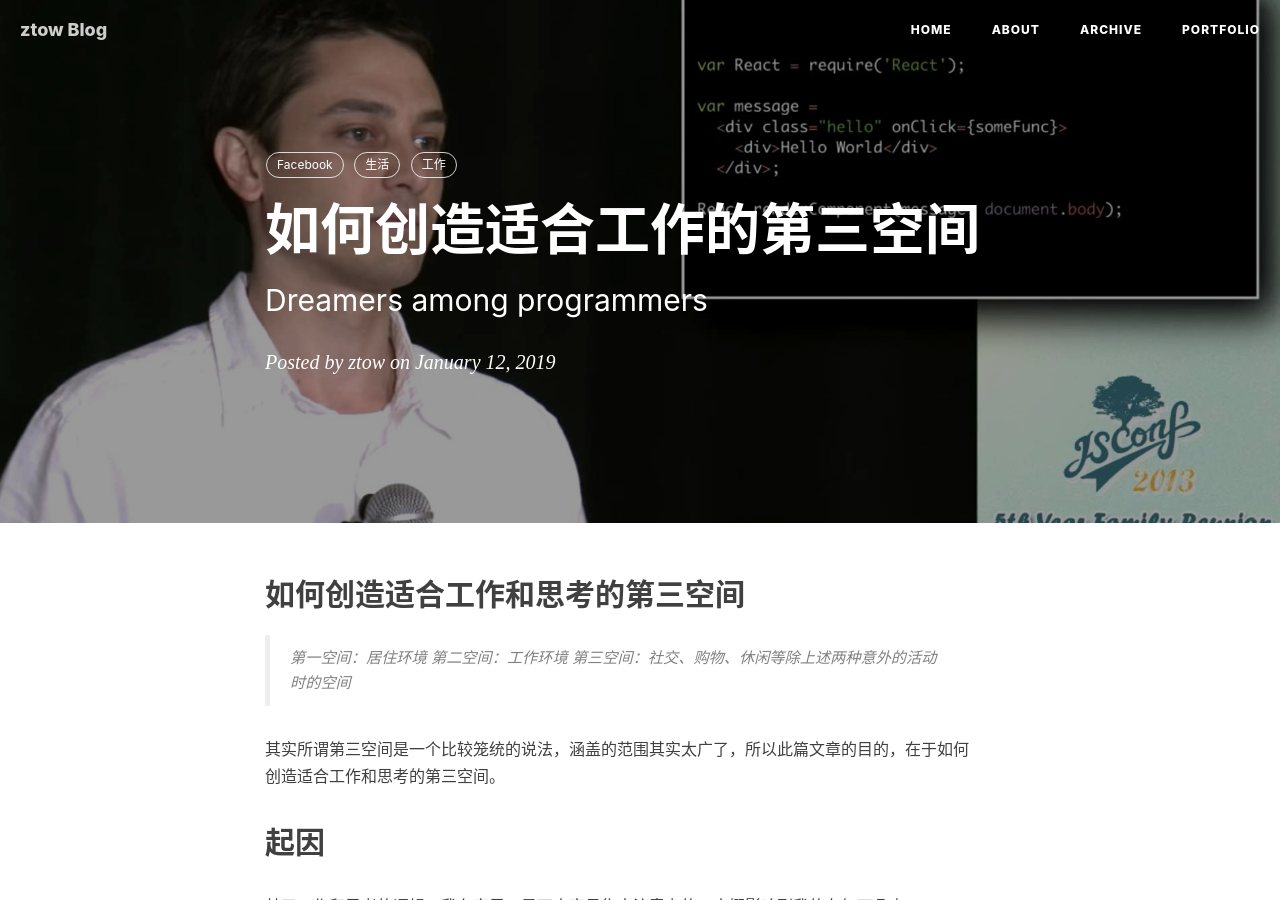
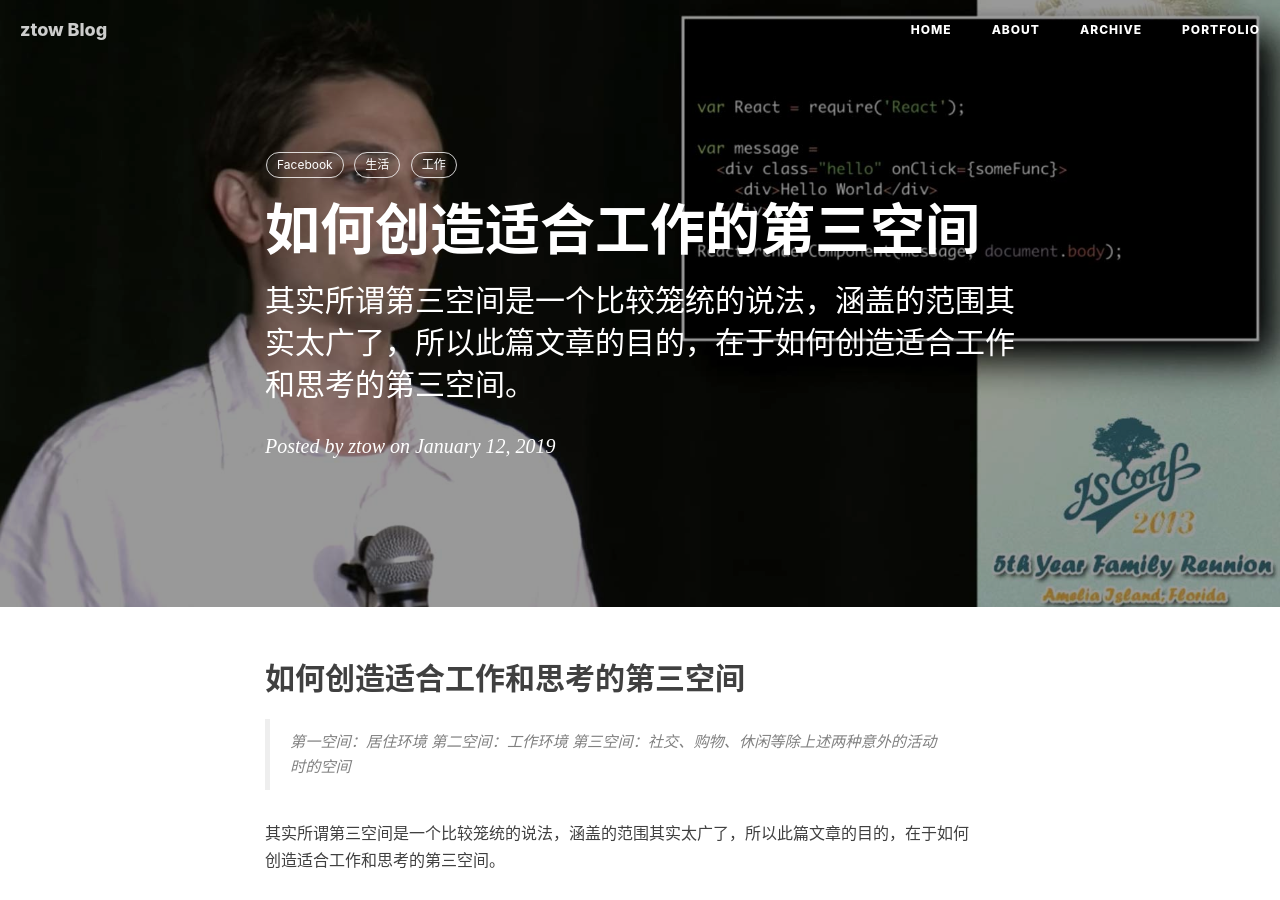
Before and after one commit to ztow/wdphoto, a Jekyll site: the page built from _posts/2019-01-12-Third-space.md, in a window 1280 px wide and 900 px high. Built offline with Jekyll 4.4.1, drawn with Linux system fonts in a browser that asks for light colours; nearby versions of some CDN libraries; comment, search, counter and statistics services are not loaded.

Commit message:
no message

```diff
--- a/_posts/2019-01-12-Third-space.md
+++ b/_posts/2019-01-12-Third-space.md
@@ -1,7 +1,7 @@
 ---
 layout: post
 title: "如何创造适合工作的第三空间"
-subtitle: "Dreamers among programmers"
+subtitle: "其实所谓第三空间是一个比较笼统的说法，涵盖的范围其实太广了，所以此篇文章的目的，在于如何创造适合工作和思考的第三空间。"
 author: "ztow"
 header-img: "img/post-bg-dreamer.jpg"
 header-mask: 0.4
```
